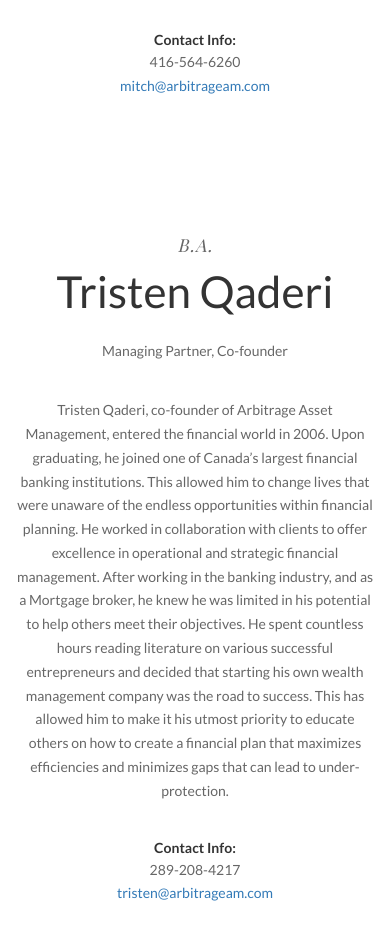
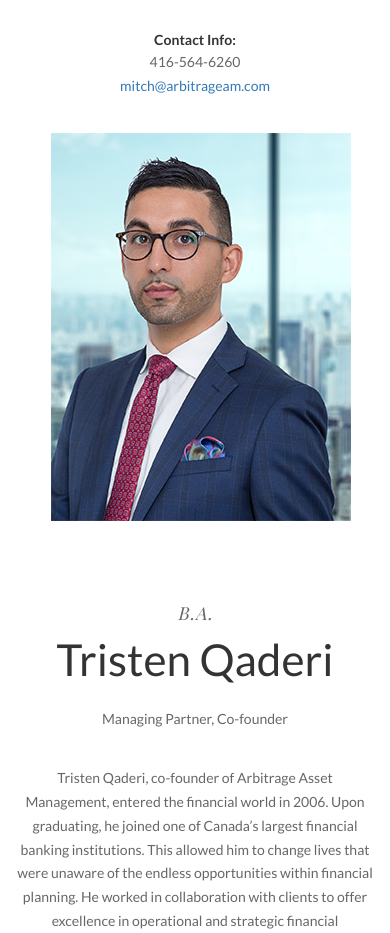
Before and after one commit to arbitrageasset/iamthebank, a plain HTML site: page index.html in a window 390 px wide. Shown: the part 4180-5113 px from the top of the page. Drawn offline with nearby package versions, Linux system fonts and the light colour scheme; a script that the page names is missing; a web font is replaced by a local one.

Commit message:
fixed image not appearing on small screen

```diff
--- a/index.html
+++ b/index.html
@@ -289,7 +289,7 @@ Contact Info:
 <img alt='' class='phone wow fadeIn' data-wow-delay='.2s' data-wow-duration='.8s' src='img/tristen.jpg' style='padding-left:25%'>
 </div>
 <div class='screens-mockup hidden-lg hidden-md hidden-sm'>
-<img alt='' class='phone wow fadeIn' data-wow-delay='.2s' data-wow-duration='.8s' src='img/tristen.png' style='padding-left:10%'>
+<img alt='' class='phone wow fadeIn' data-wow-delay='.2s' data-wow-duration='.8s' src='img/tristen.jpg' style='padding-left:10%'>
 <br>
 <br>
 </div>
```
